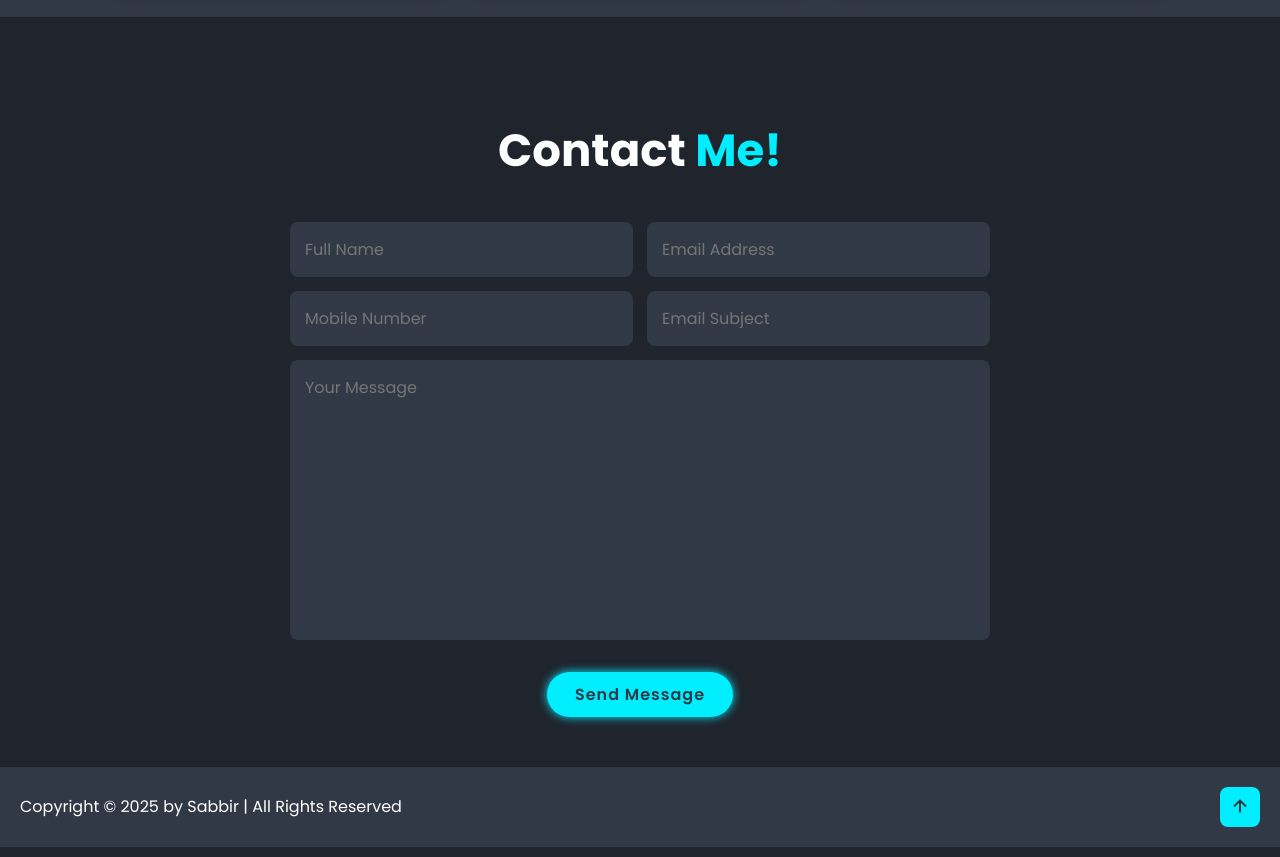
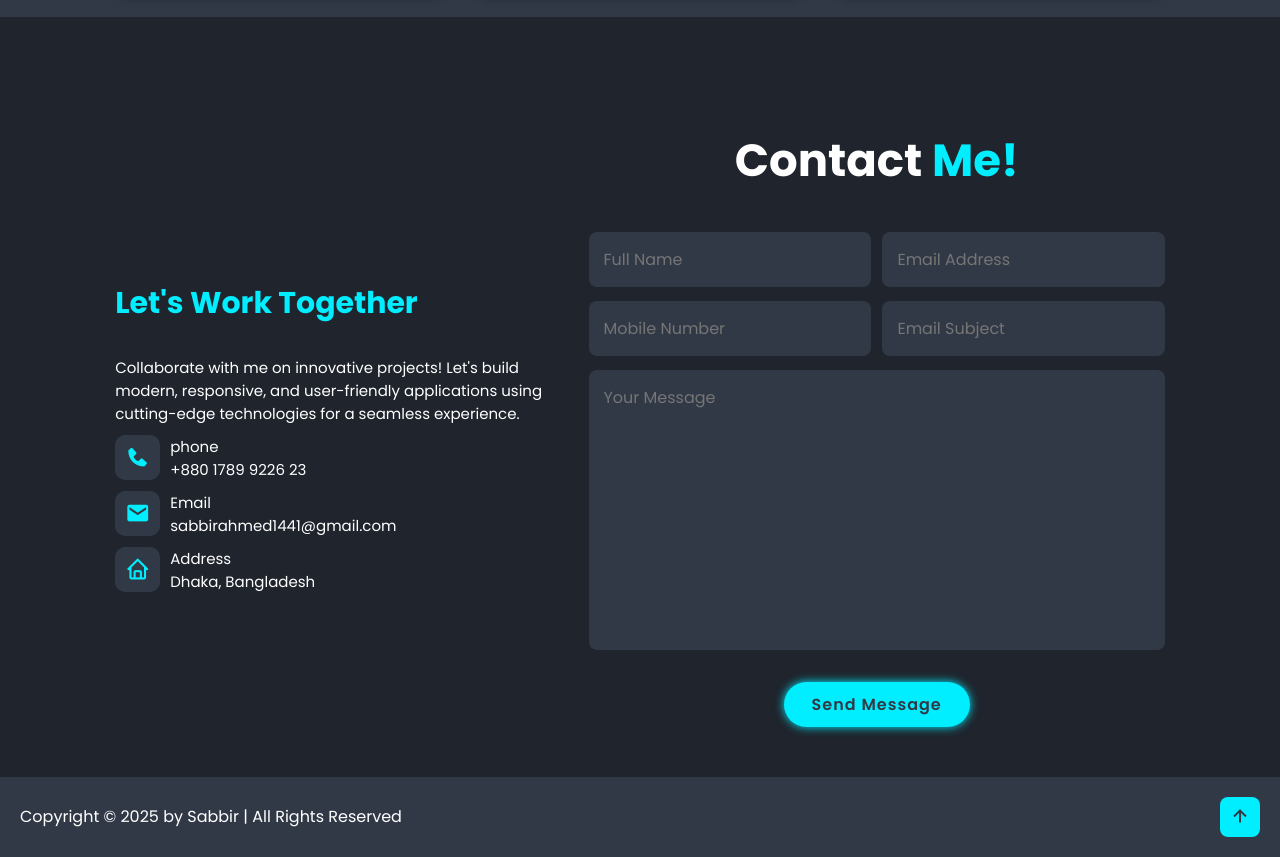
Before and after one commit to Sabbir1441/my-portfolio, a plain HTML site: page index.html in a window 1280 px wide. Shown: the part 2467-3324 px from the top of the page. Drawn offline with nearby package versions, Linux system fonts and the light colour scheme.

Commit message:
do some correction in contact section and final my project

```diff
--- a/css/style.css
+++ b/css/style.css
@@ -423,6 +423,37 @@ span {
 
 
 
+.contact-container {
+    display: grid;
+    grid-template-columns: 1fr 1.3fr;
+    gap: 3rem;
+    justify-content: center;
+    align-items: center;
+}
+
+.contact-box h2 {
+    font-size: 3rem;
+    color: var(--main-color);
+}
+
+.contact-box p {
+    font-size: 1.5rem;
+}
+
+.contact-detail {
+    display: flex;
+    align-items: center;
+    gap: 1rem;
+    margin-top: 1rem;
+}
+
+.contact-detail i {
+    color: var(--main-color);
+    padding: 1rem;
+    background: var(--second-bg-color);
+    font-size: 2.5rem;
+    border-radius: 1rem;
+}
 
 .contact h2 {
     margin-bottom: 3rem;
@@ -608,6 +639,10 @@ span {
     .projects-container {
         grid-template-columns: 1fr;
     }
+
+    .contact-container {
+        grid-template-columns: 1fr;
+    }
 }
 
 @media (max-width: 450px) {
--- a/index.html
+++ b/index.html
@@ -190,9 +190,38 @@
 
     <!-- contact section design -->
     <section class="contact" id="contact">
+
+        <div class="contact-container">
+            <div class="contact-box">
+                <h2>Let's Work Together</h2>
+                <p>Collaborate with me on innovative projects! Let's build modern, responsive, and user-friendly applications using cutting-edge technologies for a seamless experience.</p>
+                <div class="contact-detail">
+                    <i class='bx bxs-phone'></i>
+                    <div class="detail">
+                        <p>phone</p>
+                        <p>+880 1789 9226 23</p>
+                    </div>
+                </div>
+                <div class="contact-detail">
+                    <i class='bx bxs-envelope'></i>
+                    <div class="detail">
+                        <p>Email</p>
+                        <p>sabbirahmed1441@gmail.com</p>
+                    </div>
+                </div>
+                <div class="contact-detail">
+                    <i class='bx bx-home'></i>
+                    <div class="detail">
+                        <p>Address</p>
+                        <p>Dhaka, Bangladesh</p>
+                    </div>
+                </div>
+
+            </div>
+
+            <div class="">
+                <form action="#">
                     <h2 class="heading">Contact <span>Me!</span></h2>
-
-        <form action="#">
                     <div class="input-box">
                         <input type="text" placeholder="Full Name">
                         <input type="email" placeholder="Email Address">
@@ -204,6 +233,8 @@
                     <textarea name="" id="" cols="30" rows="10" placeholder="Your Message"></textarea>
                     <input type="submit" value="Send Message" class="btn">
                 </form>
+            </div>
+        </div>
     </section>
 
 
```
Lines whose indentation alone changed are shown as unchanged.
